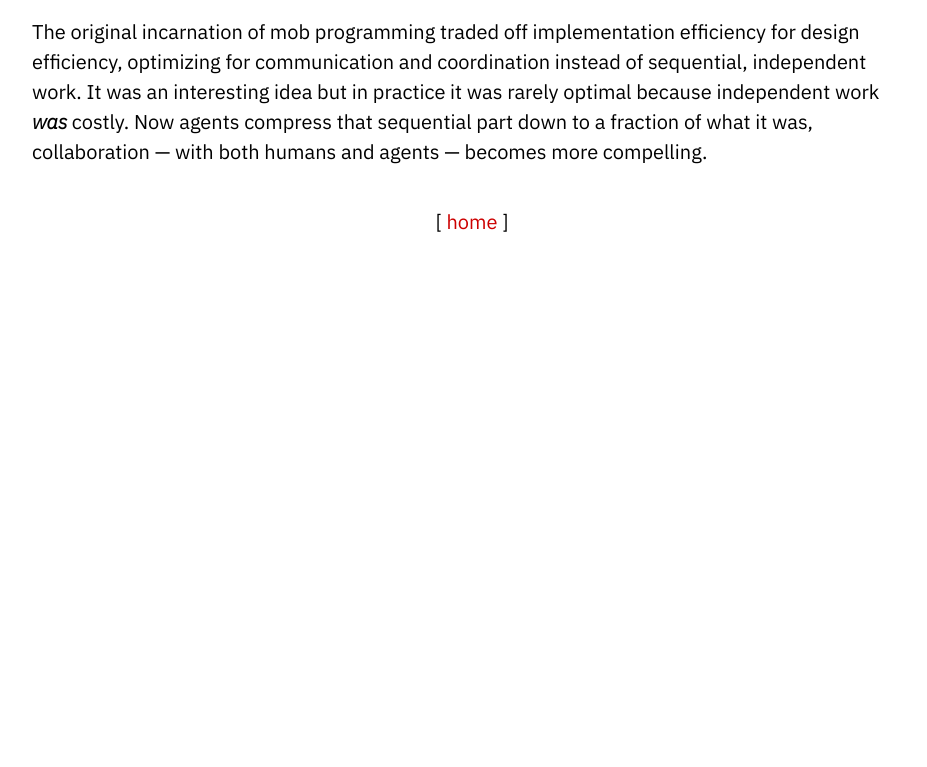
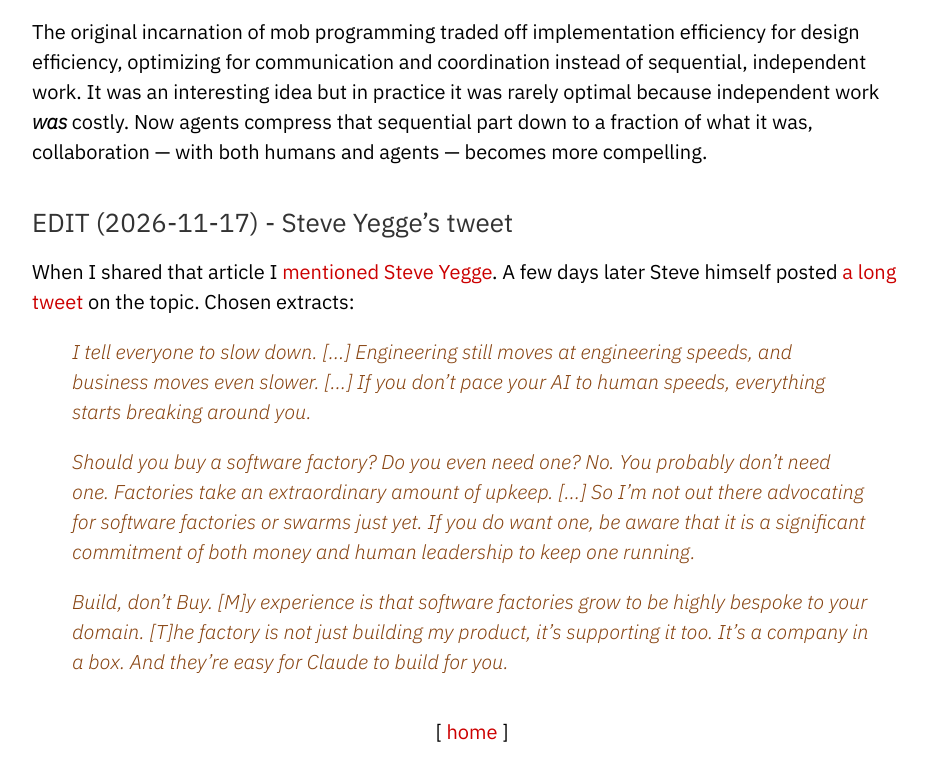
Before and after one commit to catwell/cw-web, a plain HTML site: page separateconcerns/site/2026-11-11-software-factories.html in a window 1280 px wide. Shown: the part 873-1640 px from the top of the page, without its empty margins (168-1095 px from the left). Before the commit the page ends 1130 px from the top, so only its background shows below. Drawn offline with Linux system fonts and the light colour scheme; files that its build step writes are made by us from their sources; files whose address does not match are found by name.

Commit message:
add Steve Yegge quotes

```diff
--- a/separateconcerns/site/2026-11-11-software-factories.html
+++ b/separateconcerns/site/2026-11-11-software-factories.html
@@ -17,7 +17,8 @@
     <header>
       <h1>We never needed software factories</h1>
       <h4>
-        published 2026-11-11
+        published 2026-11-11,
+        updated 2026-11-17
         [ <a href="index.html">home</a> ]
       </h4>
     </header>
@@ -28,6 +29,19 @@
 <p>Maybe you think you need a factory because your codebase is too large and unwieldy to do otherwise. I think you have it backwards. You designed an incredibly complicated product because end-user customization was not possible before agents. Your design is complex because you needed many developers, so your organization became complex and Conway&rsquo;s Law crept in. You need to fix this, not a factory.</p>
 <p>I am a lot more enthusiastic about multiplayer interfaces like <a href="https://ampcode.com/docs/collaborate/multiplayer">Amp</a> or <a href="https://zed.dev/blog/introducing-delta">Delta</a> than factories. They tackle a real problem: collaboration in human-agentic teams. They are reminiscent of mob programming, which is the <strong>opposite</strong> of a factory: everyone works on the same thing at the same time.</p>
 <p>The original incarnation of mob programming traded off implementation efficiency for design efficiency, optimizing for communication and coordination instead of sequential, independent work. It was an interesting idea but in practice it was rarely optimal because independent work <strong>was</strong> costly. Now agents compress that sequential part down to a fraction of what it was, collaboration — with both humans and agents — becomes more compelling.</p>
+<section id="edit-2026-11-17-steve-yegge-s-tweet">
+<h2>EDIT (2026-11-17) - Steve Yegge&rsquo;s tweet</h2>
+<p>When I shared that article I <a href="https://bsky.app/profile/catwell.info/post/3mzzxuyhk722i">mentioned Steve Yegge</a>. A few days later Steve himself posted <a href="https://x.com/Steve_Yegge/status/2121671447810888185">a long tweet</a> on the topic. Chosen extracts:</p>
+<blockquote>
+<p>I tell everyone to slow down. [&hellip;] Engineering still moves at engineering speeds, and business moves even slower. [&hellip;] If you don&rsquo;t pace your AI to human speeds, everything starts breaking around you.</p>
+</blockquote>
+<blockquote>
+<p>Should you buy a software factory? Do you even need one? No. You probably don&rsquo;t need one. Factories take an extraordinary amount of upkeep. [&hellip;] So I&rsquo;m not out there advocating for software factories or swarms just yet. If you do want one, be aware that it is a significant commitment of both money and human leadership to keep one running.</p>
+</blockquote>
+<blockquote>
+<p>Build, don&rsquo;t Buy. [M]y experience is that software factories grow to be highly bespoke to your domain. [T]he factory is not just building my product, it&rsquo;s supporting it too. It&rsquo;s a company in a box. And they&rsquo;re easy for Claude to build for you.</p>
+</blockquote>
+</section>
 
     </div>
     <div id="footer">
```
Also changed, not shown: 3 other files.
